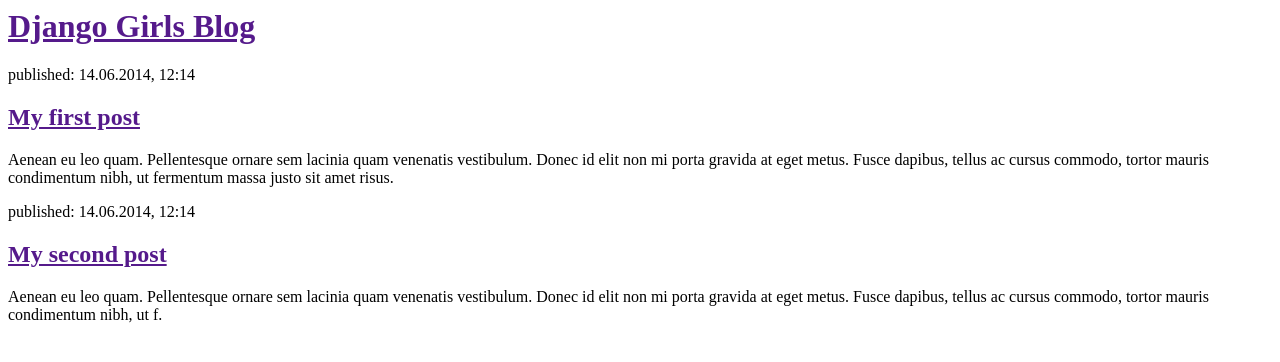
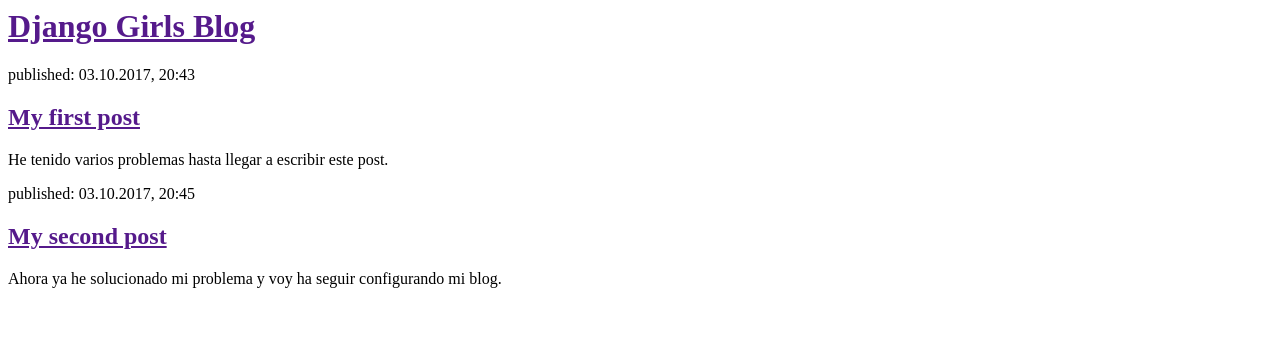
Before and after one commit to belen18/my-first-blog, a Python web app: template blog/templates/blog/post_list.html in a window 1280 px wide. Shown: the top 362 px of the page. Run offline with Jinja, Linux system fonts and the light colour scheme; the template is opened without the code that fills it: most values are stand-ins (such as "Sample title", 1, 10 or a date in 2020).

Commit message:
Modified archivo post_list.

```diff
--- a/blog/templates/blog/post_list.html
+++ b/blog/templates/blog/post_list.html
@@ -8,16 +8,18 @@
              <h1><a href="">Django Girls Blog</a></h1>
 		    </div>
 
+      {% for post in posts %}
         <div>
-            <p>published: 14.06.2014, 12:14</p>
+            <p>published: 03.10.2017, 20:43</p>
             <h2><a href="">My first post</a></h2>
-            <p>Aenean eu leo quam. Pellentesque ornare sem lacinia quam venenatis vestibulum. Donec id elit non mi porta gravida at eget metus. Fusce dapibus, tellus ac cursus commodo, tortor mauris condimentum nibh, ut fermentum massa justo sit amet risus.</p>
+            <p>He tenido varios problemas hasta llegar a escribir este post.</p>
         </div>
 
         <div>
-            <p>published: 14.06.2014, 12:14</p>
+            <p>published: 03.10.2017, 20:45</p>
             <h2><a href="">My second post</a></h2>
-            <p>Aenean eu leo quam. Pellentesque ornare sem lacinia quam venenatis vestibulum. Donec id elit non mi porta gravida at eget metus. Fusce dapibus, tellus ac cursus commodo, tortor mauris condimentum nibh, ut f.</p>
+            <p>Ahora ya he solucionado mi problema y voy ha seguir configurando mi blog.</p>
         </div>
+      {% endfor %}
     </body>
 </html>
```
Also changed, not shown: mysite/mysite/urls.py (renamed from mysite/urls.py), 1 other file.
